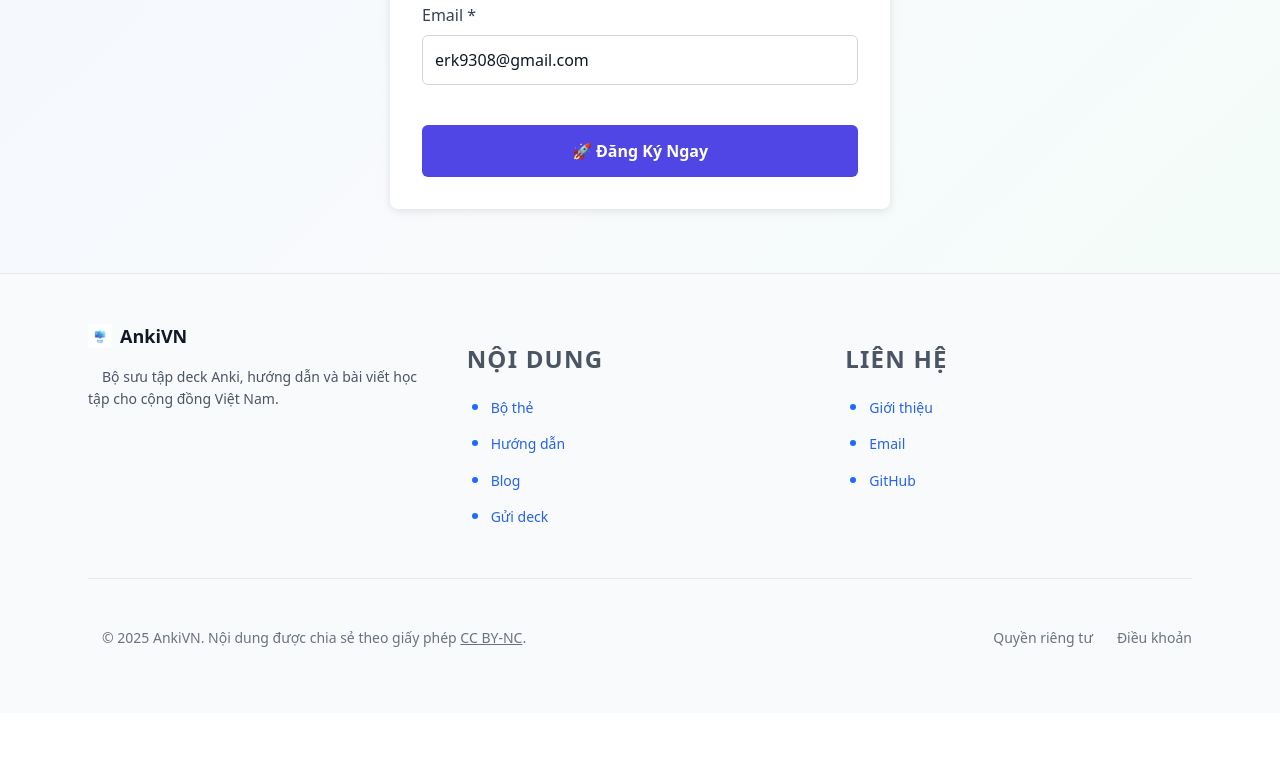
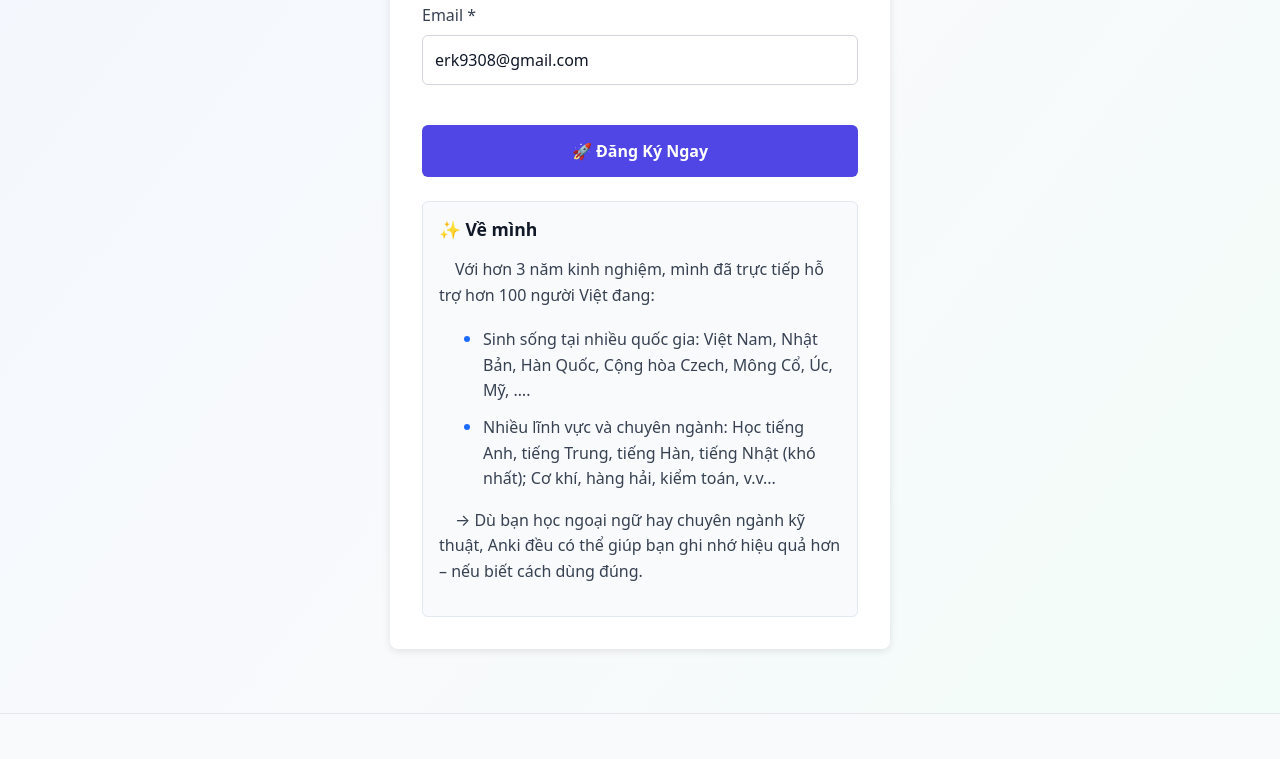
Before and after one commit to lehoangphuc747/ankivn, an Astro site: page /BasicAnkiCourse001 in a window 1280 px wide. Shown: the part 503-1262 px from the top of the page. Before the commit the page ends 1216 px from the top, so only its background shows below. Built offline with nearby package versions, Linux system fonts and the light colour scheme; Astro itself is replaced by a stand-in of ours.

Commit message:
update form 2

```diff
--- a/src/pages/BasicAnkiCourse001.astro
+++ b/src/pages/BasicAnkiCourse001.astro
@@ -78,6 +78,26 @@ import BaseLayout from '../layouts/BaseLayout.astro';
       border: 1px solid #e2e8f0;
     }
 
+    .about {
+      margin-top: 1.5rem;
+      padding: 1rem;
+      background: #f8fafc;
+      border-radius: 6px;
+      border: 1px solid #e2e8f0;
+      color: #374151;
+      line-height: 1.6;
+    }
+
+    .about h2 {
+      margin: 0 0 0.5rem 0;
+      color: #111827;
+      font-size: 1.1rem;
+    }
+
+    .about ul {
+      margin: 0.5rem 0 0.5rem 1.25rem;
+    }
+
     .spinner {
       border: 3px solid #f3f4f6;
       border-top: 3px solid #4f46e5;
@@ -134,6 +154,16 @@ import BaseLayout from '../layouts/BaseLayout.astro';
       <div class="spinner"></div>
       <strong>Đang gửi đăng ký...</strong>
     </div>
+
+    <div class="about" id="about">
+      <h2>✨ Về mình</h2>
+      <p>Với hơn 3 năm kinh nghiệm, mình đã trực tiếp hỗ trợ hơn 100 người Việt đang:</p>
+      <ul>
+        <li>Sinh sống tại nhiều quốc gia: Việt Nam, Nhật Bản, Hàn Quốc, Cộng hòa Czech, Mông Cổ, Úc, Mỹ, ….</li>
+        <li>Nhiều lĩnh vực và chuyên ngành: Học tiếng Anh, tiếng Trung, tiếng Hàn, tiếng Nhật (khó nhất); Cơ khí, hàng hải, kiểm toán, v.v...</li>
+      </ul>
+      <p>→ Dù bạn học ngoại ngữ hay chuyên ngành kỹ thuật, Anki đều có thể giúp bạn ghi nhớ hiệu quả hơn – nếu biết cách dùng đúng.</p>
+    </div>
   </div>
 
   <script>
```
